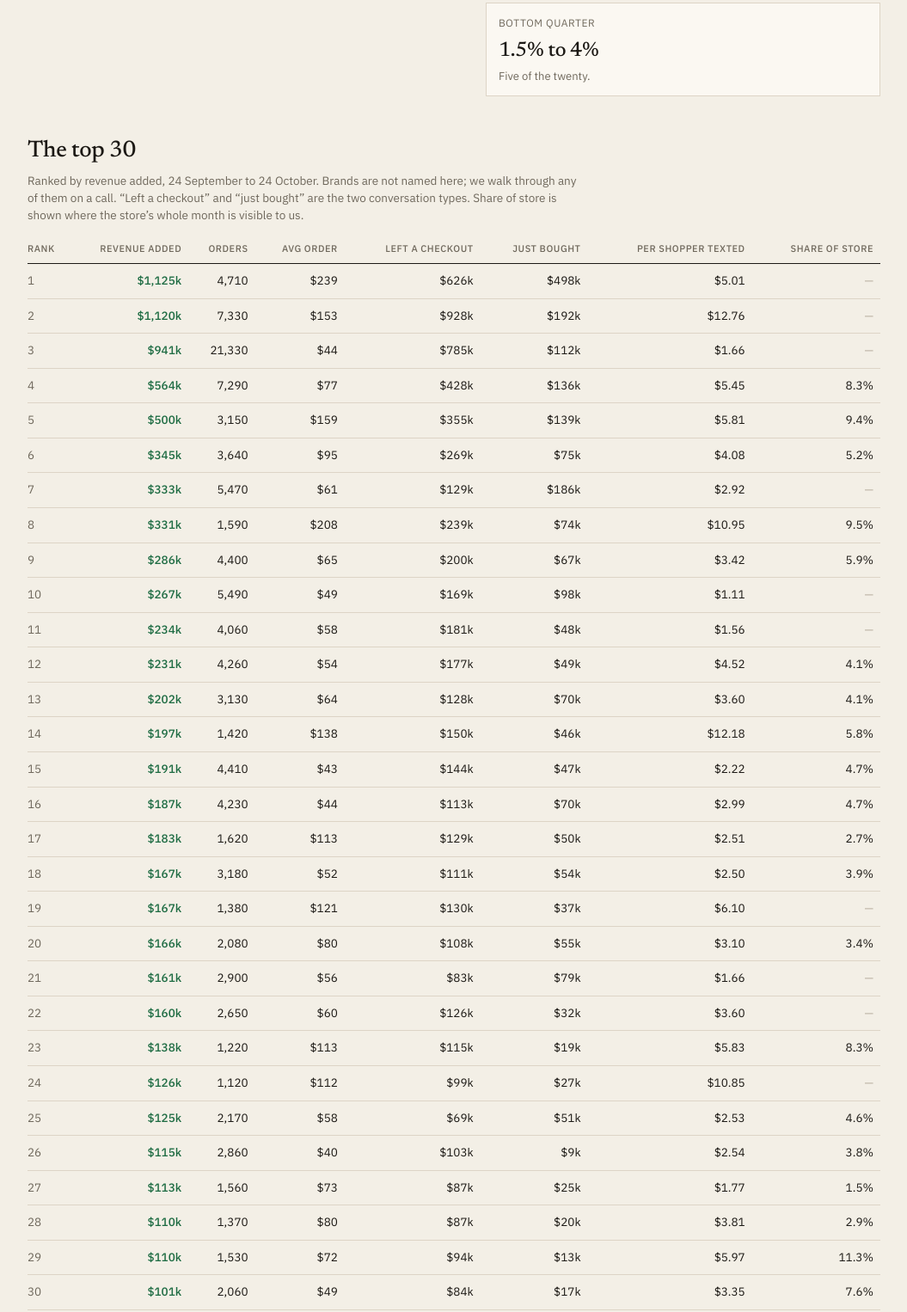
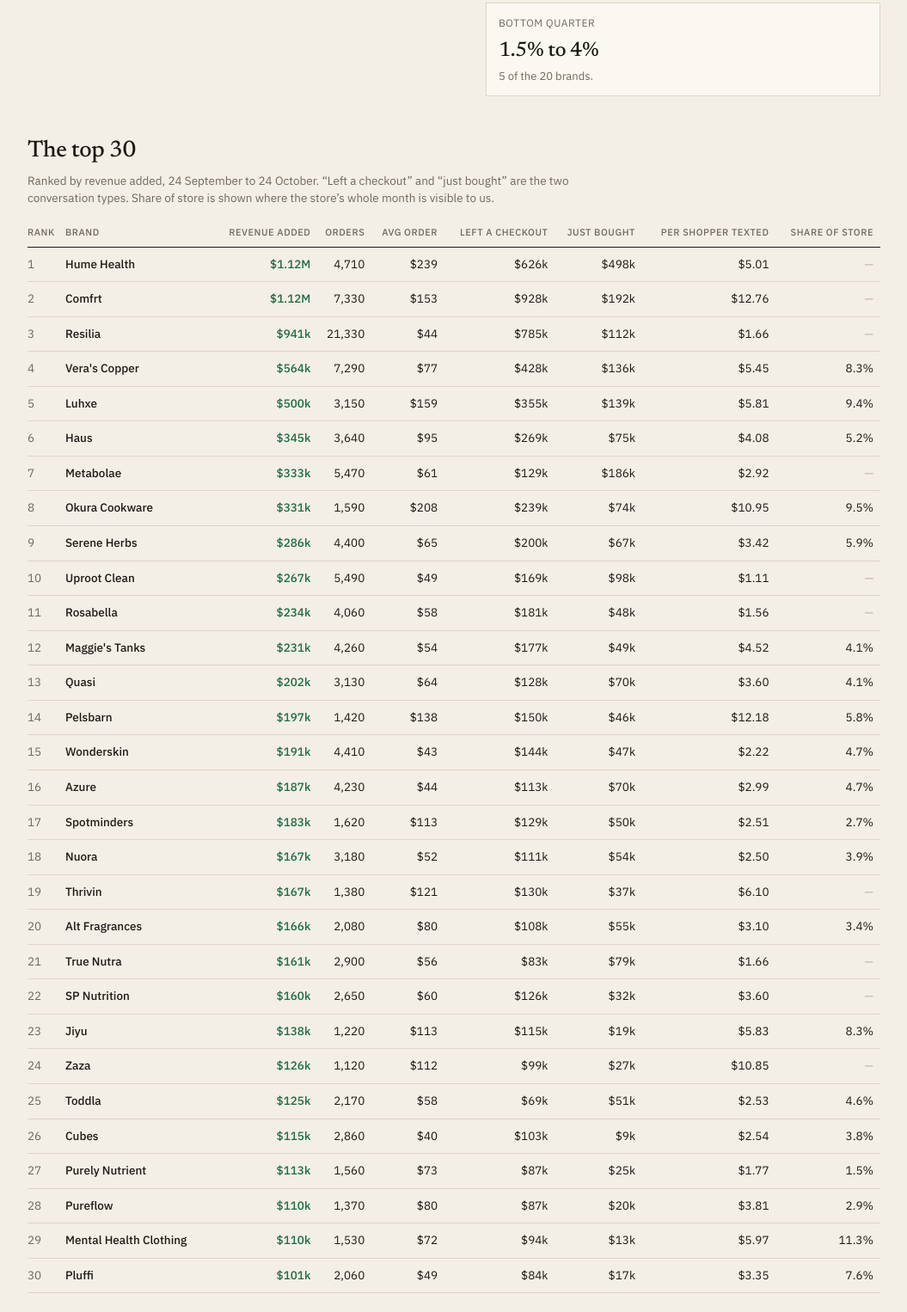
Before and after one commit to Competencecollective/zobi-brief-k7q2, a plain HTML site: page index.html in a window 1280 px wide. Shown: the part 1468-2994 px from the top of the page at 86% size, without its empty margins (112-1167 px from the left). Drawn offline with Linux system fonts and the light colour scheme.

Commit message:
Add brand names

```diff
--- a/index.html
+++ b/index.html
@@ -48,11 +48,12 @@
   .big { font-family: Newsreader, Georgia, serif; font-weight: 500; font-size: 40px; letter-spacing: -0.02em; line-height: 1; margin: 6px 0 4px; }
   .bands { display: grid; gap: 10px; }
   .scroller { overflow-x: auto; }
-  table { width: 100%; min-width: 760px; border-collapse: collapse; font-variant-numeric: tabular-nums; font-size: 13.5px; }
+  table { width: 100%; min-width: 900px; border-collapse: collapse; font-variant-numeric: tabular-nums; font-size: 13.5px; }
   th { text-align: right; font-size: 11px; font-weight: 500; letter-spacing: 0.05em; text-transform: uppercase; color: var(--muted); padding: 8px 8px 8px 0; border-bottom: 1px solid var(--ink); white-space: nowrap; }
-  th:first-child { text-align: left; }
+  th:first-child, th:nth-child(2) { text-align: left; }
   td { padding: 10px 8px 10px 0; border-bottom: 1px solid var(--line); text-align: right; white-space: nowrap; }
-  td.rank { text-align: left; color: var(--muted); width: 40px; }
+  td.rank { text-align: left; color: var(--muted); width: 44px; }
+  td.brand { text-align: left; font-weight: 500; }
   td.rev { color: var(--green); font-weight: 500; }
   .dim { color: #b7ae9f; }
   ol { margin: 8px 0 0; padding-left: 20px; }
@@ -125,19 +126,20 @@
       <p class="note">The range on the same store is $1.5 million to $11.3 million. The largest brands on Zobi each clear $1 million a month from it.</p>
     </div>
     <div class="bands">
-      <div class="card"><em>Top quarter of brands</em><strong>8% to 11% of store sales</strong><span>Five of the twenty.</span></div>
-      <div class="card"><em>Middle</em><strong>4% to 8%</strong><span>Ten of the twenty.</span></div>
-      <div class="card"><em>Bottom quarter</em><strong>1.5% to 4%</strong><span>Five of the twenty.</span></div>
+      <div class="card"><em>Top quarter of brands</em><strong>8% to 11% of store sales</strong><span>5 of the 20 brands.</span></div>
+      <div class="card"><em>Middle</em><strong>4% to 8%</strong><span>10 of the 20 brands.</span></div>
+      <div class="card"><em>Bottom quarter</em><strong>1.5% to 4%</strong><span>5 of the 20 brands.</span></div>
     </div>
   </div>
 
   <h2>The top 30</h2>
-  <p class="note">Ranked by revenue added, 24 September to 24 October. Brands are not named here; we walk through any of them on a call. “Left a checkout” and “just bought” are the two conversation types. Share of store is shown where the store’s whole month is visible to us.</p>
+  <p class="note">Ranked by revenue added, 24 September to 24 October. “Left a checkout” and “just bought” are the two conversation types. Share of store is shown where the store’s whole month is visible to us.</p>
   <div class="scroller">
   <table>
     <thead>
       <tr>
         <th>Rank</th>
+        <th>Brand</th>
         <th>Revenue added</th>
         <th>Orders</th>
         <th>Avg order</th>
@@ -150,7 +152,8 @@
     <tbody>
       <tr>
       <td class="rank">1</td>
-      <td class="num rev">$1,125k</td>
+      <td class="brand">Hume Health</td>
+      <td class="num rev">$1.12M</td>
       <td class="num">4,710</td>
       <td class="num">$239</td>
       <td class="num">$626k</td>
@@ -159,7 +162,8 @@
       <td class="num"><span class="dim">—</span></td>
     </tr><tr>
       <td class="rank">2</td>
-      <td class="num rev">$1,120k</td>
+      <td class="brand">Comfrt</td>
+      <td class="num rev">$1.12M</td>
       <td class="num">7,330</td>
       <td class="num">$153</td>
       <td class="num">$928k</td>
@@ -168,6 +172,7 @@
       <td class="num"><span class="dim">—</span></td>
     </tr><tr>
       <td class="rank">3</td>
+      <td class="brand">Resilia</td>
       <td class="num rev">$941k</td>
       <td class="num">21,330</td>
       <td class="num">$44</td>
@@ -177,6 +182,7 @@
       <td class="num"><span class="dim">—</span></td>
     </tr><tr>
       <td class="rank">4</td>
+      <td class="brand">Vera's Copper</td>
       <td class="num rev">$564k</td>
       <td class="num">7,290</td>
       <td class="num">$77</td>
@@ -186,6 +192,7 @@
       <td class="num">8.3%</td>
     </tr><tr>
       <td class="rank">5</td>
+      <td class="brand">Luhxe</td>
       <td class="num rev">$500k</td>
       <td class="num">3,150</td>
       <td class="num">$159</td>
@@ -195,6 +202,7 @@
       <td class="num">9.4%</td>
     </tr><tr>
       <td class="rank">6</td>
+      <td class="brand">Haus</td>
       <td class="num rev">$345k</td>
       <td class="num">3,640</td>
       <td class="num">$95</td>
@@ -204,6 +212,7 @@
       <td class="num">5.2%</td>
     </tr><tr>
       <td class="rank">7</td>
+      <td class="brand">Metabolae</td>
       <td class="num rev">$333k</td>
       <td class="num">5,470</td>
       <td class="num">$61</td>
@@ -213,6 +222,7 @@
       <td class="num"><span class="dim">—</span></td>
     </tr><tr>
       <td class="rank">8</td>
+      <td class="brand">Okura Cookware</td>
       <td class="num rev">$331k</td>
       <td class="num">1,590</td>
       <td class="num">$208</td>
@@ -222,6 +232,7 @@
       <td class="num">9.5%</td>
     </tr><tr>
       <td class="rank">9</td>
+      <td class="brand">Serene Herbs</td>
       <td class="num rev">$286k</td>
       <td class="num">4,400</td>
       <td class="num">$65</td>
@@ -231,6 +242,7 @@
       <td class="num">5.9%</td>
     </tr><tr>
       <td class="rank">10</td>
+      <td class="brand">Uproot Clean</td>
       <td class="num rev">$267k</td>
       <td class="num">5,490</td>
       <td class="num">$49</td>
@@ -240,6 +252,7 @@
       <td class="num"><span class="dim">—</span></td>
     </tr><tr>
       <td class="rank">11</td>
+      <td class="brand">Rosabella</td>
       <td class="num rev">$234k</td>
       <td class="num">4,060</td>
       <td class="num">$58</td>
@@ -249,6 +262,7 @@
       <td class="num"><span class="dim">—</span></td>
     </tr><tr>
       <td class="rank">12</td>
+      <td class="brand">Maggie's Tanks</td>
       <td class="num rev">$231k</td>
       <td class="num">4,260</td>
       <td class="num">$54</td>
@@ -258,6 +272,7 @@
       <td class="num">4.1%</td>
     </tr><tr>
       <td class="rank">13</td>
+      <td class="brand">Quasi</td>
       <td class="num rev">$202k</td>
       <td class="num">3,130</td>
       <td class="num">$64</td>
@@ -267,6 +282,7 @@
       <td class="num">4.1%</td>
     </tr><tr>
       <td class="rank">14</td>
+      <td class="brand">Pelsbarn</td>
       <td class="num rev">$197k</td>
       <td class="num">1,420</td>
       <td class="num">$138</td>
@@ -276,6 +292,7 @@
       <td class="num">5.8%</td>
     </tr><tr>
       <td class="rank">15</td>
+      <td class="brand">Wonderskin</td>
       <td class="num rev">$191k</td>
       <td class="num">4,410</td>
       <td class="num">$43</td>
@@ -285,6 +302,7 @@
       <td class="num">4.7%</td>
     </tr><tr>
       <td class="rank">16</td>
+      <td class="brand">Azure</td>
       <td class="num rev">$187k</td>
       <td class="num">4,230</td>
       <td class="num">$44</td>
@@ -294,6 +312,7 @@
       <td class="num">4.7%</td>
     </tr><tr>
       <td class="rank">17</td>
+      <td class="brand">Spotminders</td>
       <td class="num rev">$183k</td>
       <td class="num">1,620</td>
       <td class="num">$113</td>
@@ -303,6 +322,7 @@
       <td class="num">2.7%</td>
     </tr><tr>
       <td class="rank">18</td>
+      <td class="brand">Nuora</td>
       <td class="num rev">$167k</td>
       <td class="num">3,180</td>
       <td class="num">$52</td>
@@ -312,6 +332,7 @@
       <td class="num">3.9%</td>
     </tr><tr>
       <td class="rank">19</td>
+      <td class="brand">Thrivin</td>
       <td class="num rev">$167k</td>
       <td class="num">1,380</td>
       <td class="num">$121</td>
@@ -321,6 +342,7 @@
       <td class="num"><span class="dim">—</span></td>
     </tr><tr>
       <td class="rank">20</td>
+      <td class="brand">Alt Fragrances</td>
       <td class="num rev">$166k</td>
       <td class="num">2,080</td>
       <td class="num">$80</td>
@@ -330,6 +352,7 @@
       <td class="num">3.4%</td>
     </tr><tr>
       <td class="rank">21</td>
+      <td class="brand">True Nutra</td>
       <td class="num rev">$161k</td>
       <td class="num">2,900</td>
       <td class="num">$56</td>
@@ -339,6 +362,7 @@
       <td class="num"><span class="dim">—</span></td>
     </tr><tr>
       <td class="rank">22</td>
+      <td class="brand">SP Nutrition</td>
       <td class="num rev">$160k</td>
       <td class="num">2,650</td>
       <td class="num">$60</td>
@@ -348,6 +372,7 @@
       <td class="num"><span class="dim">—</span></td>
     </tr><tr>
       <td class="rank">23</td>
+      <td class="brand">Jiyu</td>
       <td class="num rev">$138k</td>
       <td class="num">1,220</td>
       <td class="num">$113</td>
@@ -357,6 +382,7 @@
       <td class="num">8.3%</td>
     </tr><tr>
       <td class="rank">24</td>
+      <td class="brand">Zaza</td>
       <td class="num rev">$126k</td>
       <td class="num">1,120</td>
       <td class="num">$112</td>
@@ -366,6 +392,7 @@
       <td class="num"><span class="dim">—</span></td>
     </tr><tr>
       <td class="rank">25</td>
+      <td class="brand">Toddla</td>
       <td class="num rev">$125k</td>
       <td class="num">2,170</td>
       <td class="num">$58</td>
@@ -375,6 +402,7 @@
       <td class="num">4.6%</td>
     </tr><tr>
       <td class="rank">26</td>
+      <td class="brand">Cubes</td>
       <td class="num rev">$115k</td>
       <td class="num">2,860</td>
       <td class="num">$40</td>
@@ -384,6 +412,7 @@
       <td class="num">3.8%</td>
     </tr><tr>
       <td class="rank">27</td>
+      <td class="brand">Purely Nutrient</td>
       <td class="num rev">$113k</td>
       <td class="num">1,560</td>
       <td class="num">$73</td>
@@ -393,6 +422,7 @@
       <td class="num">1.5%</td>
     </tr><tr>
       <td class="rank">28</td>
+      <td class="brand">Pureflow</td>
       <td class="num rev">$110k</td>
       <td class="num">1,370</td>
       <td class="num">$80</td>
@@ -402,6 +432,7 @@
       <td class="num">2.9%</td>
     </tr><tr>
       <td class="rank">29</td>
+      <td class="brand">Mental Health Clothing</td>
       <td class="num rev">$110k</td>
       <td class="num">1,530</td>
       <td class="num">$72</td>
@@ -411,6 +442,7 @@
       <td class="num">11.3%</td>
     </tr><tr>
       <td class="rank">30</td>
+      <td class="brand">Pluffi</td>
       <td class="num rev">$101k</td>
       <td class="num">2,060</td>
       <td class="num">$49</td>
```
